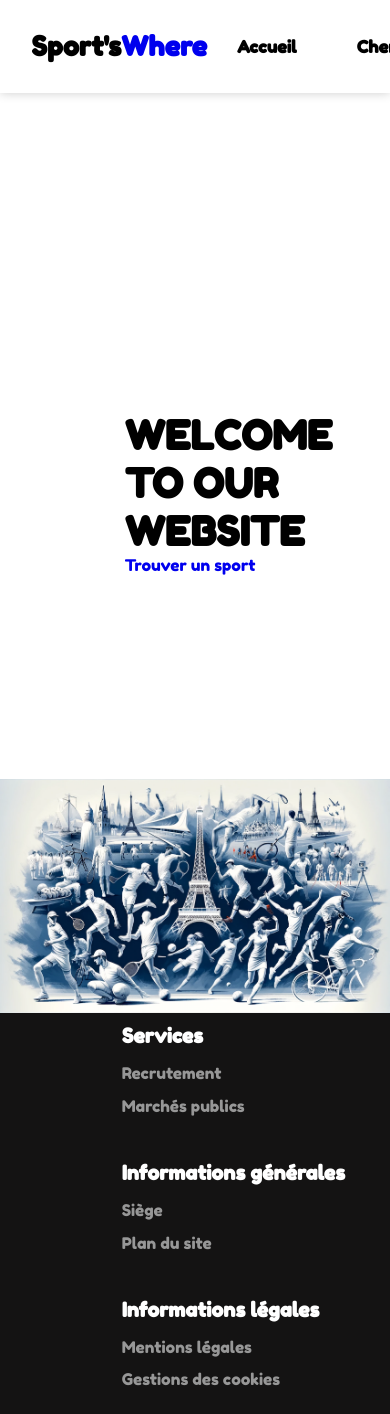
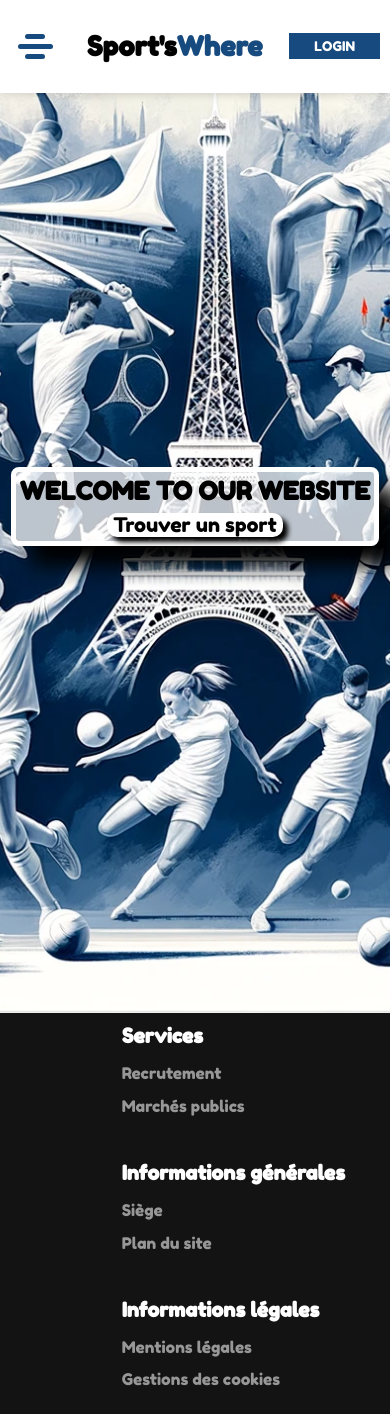
Before and after one commit to Lucasquette/Sport-sWhere, a PHP site: page /acc.html in a window 390 px wide. Run offline with PHP 8.4, Linux system fonts and the light colour scheme.

Commit message:
Update acc.css
V2

```diff
--- a/CSS/acc.css
+++ b/CSS/acc.css
@@ -1,7 +1,6 @@
-/*IMPORTATION DE POLICE*/
 @import url('https://fonts.googleapis.com/css2?family=Ubuntu&display=swap');
 @import url('https://fonts.googleapis.com/css2?family=Fredoka+One&family=Ubuntu&display=swap');
-/***********************/
+
 *{
     outline: none;
     margin: 0;
@@ -13,7 +12,6 @@
     border: none;
 }
 html {
-
     overflow-x: hidden;
     scroll-padding-top: 7em;
     scroll-behavior: smooth;
@@ -25,7 +23,6 @@ header {
     top: 0;
     left: 0;
     right: 0;
-    z-index: 20;
     background-color: #fff;
     display: flex;
     align-items: center;
@@ -34,12 +31,21 @@ header {
     height: 11%;
     box-shadow: 0 0 10px 0 rgba(0,0,0,0.2);
 }
+
+header {
+    z-index: 4;
+}
+
 header .logo {
-    color: #174b7f;
     font-size: 27px;
     font-weight: bold;
 
 }
+
+header .logo p{
+    color: #174b7f;
+}
+
 header .logo span {
     color: #000;
 }
@@ -61,7 +67,6 @@ header .logo span {
 }
 header button {
     background-color: #174b7f;
-    border-radius: 4px;
     cursor: pointer;
     color: #fff;
     padding: 5px 25px;
@@ -72,31 +77,55 @@ header button {
     height: 120vh;
     width: 100%;
     background-image: url(../Images/back2.png);
-    background-position: bottom;
+    background-position: center;
     background-repeat: no-repeat;
-    background-size: contain;
-
+    background-size: cover;
     display: flex;
     align-items: center;
+    /*margin-top: 5%;*/
 }
-
 
 .home-texte h1{
     font-size: 40px;
     line-height: 1.2;
+    text-align: center;
+    color:black;
 }
 
 .home-texte{
-    margin-left: 30%;
-    margin-bottom:7%;
+    border: 5px solid white;
+    box-shadow: 20px 20px 20px black;
+    display: flex;
+    flex-direction: column;
+    align-items: center;
+    margin:auto;
+    margin-bottom: 25%;
     padding:2%;
-    background-color: rgba(255, 255, 255, 0.4);
+    background-color: rgba(255, 255, 255, 0.738);
     border-radius: 0.5em;
     filter: blur(5px);
     opacity: 0;
     transform: translateX(-100%);
     animation: slide-in 1s forwards;
 }
+
+.home a{
+    border-radius: 10px;
+    background-color: white;
+    text-align: center;
+    margin-top: 2%;
+    font-size: 30px;
+    width: 50%;
+    box-shadow: 5px 5px 5px  black;
+    color:black;
+}
+
+.home a:hover{
+    background-color: #174b7f ;
+    color:white;
+}
+
+
 @keyframes slide-in {
     to{
         filter: blur(0);
@@ -171,3 +200,107 @@ footer {
     color: var(--bg-color);
     transform: translateX(-4px);
 }
+
+
+@media (max-width:620px) {
+    .home-texte h1{
+        font-size: 25px;
+        line-height: 1.2;
+    }
+
+    .home-texte{
+        padding:1%;
+        margin-bottom: auto;
+    }
+
+    .home-texte a{
+        font-size: 20px;
+    }
+
+}
+
+@media (max-width:1500px) {
+    .home-texte{
+        margin-bottom: auto;
+    }
+}
+
+@media (max-width:682px) {
+    header {
+        padding: 0 10px;
+    }
+    header .menu {
+        display: none;
+    }
+    #home {
+        padding:  0 10px;
+        justify-content: center;
+        flex-direction: column;
+    }
+
+    header .menu.responsive {
+        margin-top: 3%;
+        position: absolute;
+        top: 50px;
+        left: 0;
+        display: flex;
+        width: 100%;
+        height: 50px;
+        align-items: center;
+        justify-content: center;
+        flex-wrap: wrap;
+        z-index: 2;
+        background-color: #ffffff;
+        border-top: 1px solid #ccc;
+        border-bottom: 1px solid #ccc;
+    }
+
+    .menu_toggle {
+        height: 50px;
+        width: 50px;
+        position: relative;
+        display: flex;
+        align-items: center;
+        justify-content: center;
+        cursor: pointer;
+    }
+    .menu_toggle span {
+       width: 35px;
+       background-color: #174b7f;
+       height: 5px;
+       border-radius: 6px;
+       transition: 0.5s;
+    }
+    .menu_toggle span.active {
+        width: 0px;
+    }
+    .menu_toggle::before {
+        position: absolute;
+        content: "";
+        width: 20px;
+        height: 5px;
+        background-color: #174b7f;
+        transform:translateY(10px);
+        border-radius: 6px;
+        transition: 0.5s;
+    }
+    .menu_toggle.active::before {
+        width: 28px;
+        transform: rotate(45deg);
+    }
+    .menu_toggle::after {
+        position: absolute;
+        content: "";
+        width: 20px;
+        height: 5px;
+        background-color: #174b7f;
+        transform:translateY(-10px);
+        border-radius: 6px;
+        transition: 0.5s;
+    }
+    .menu_toggle.active::after {
+        width: 28px;
+        transform: rotate(-45deg);
+    }
+
+}
```
